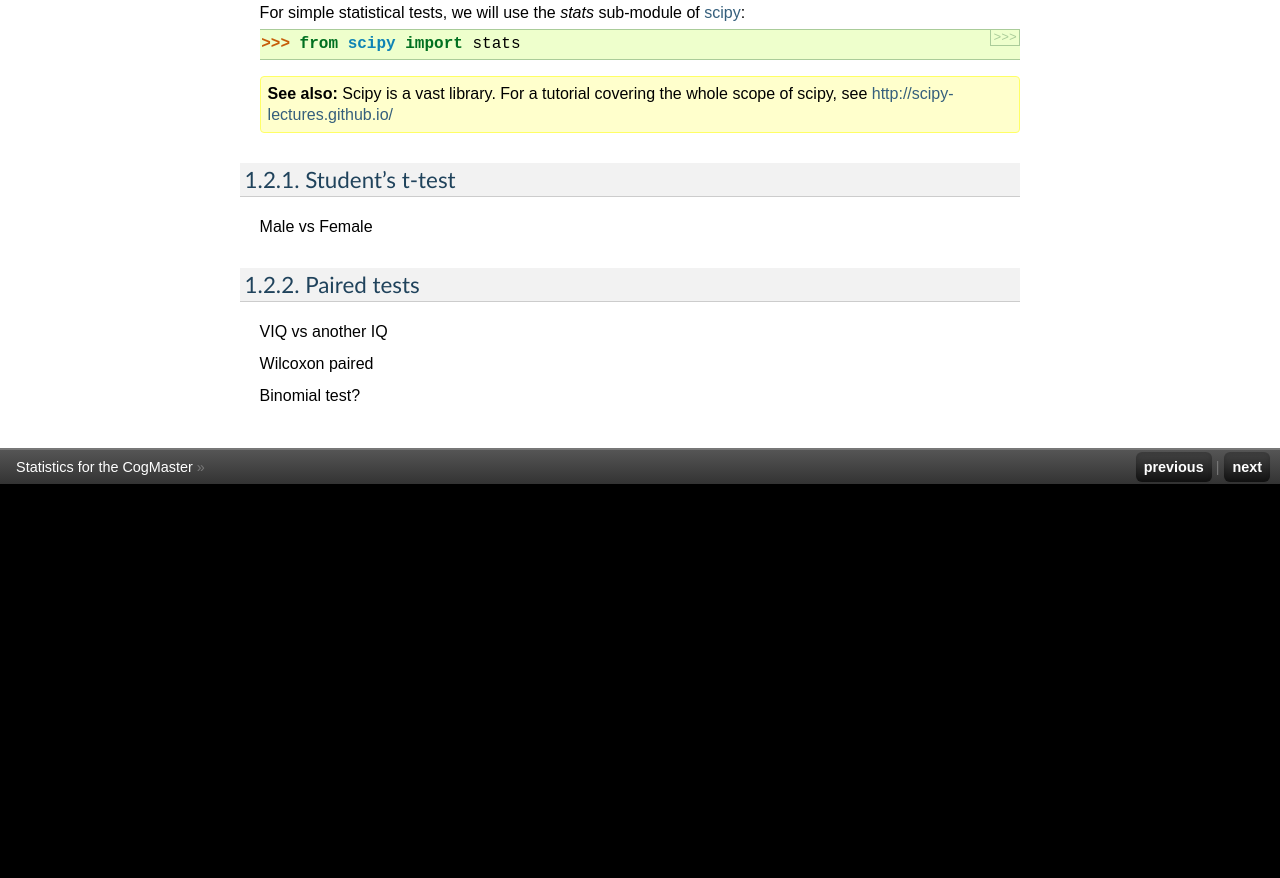
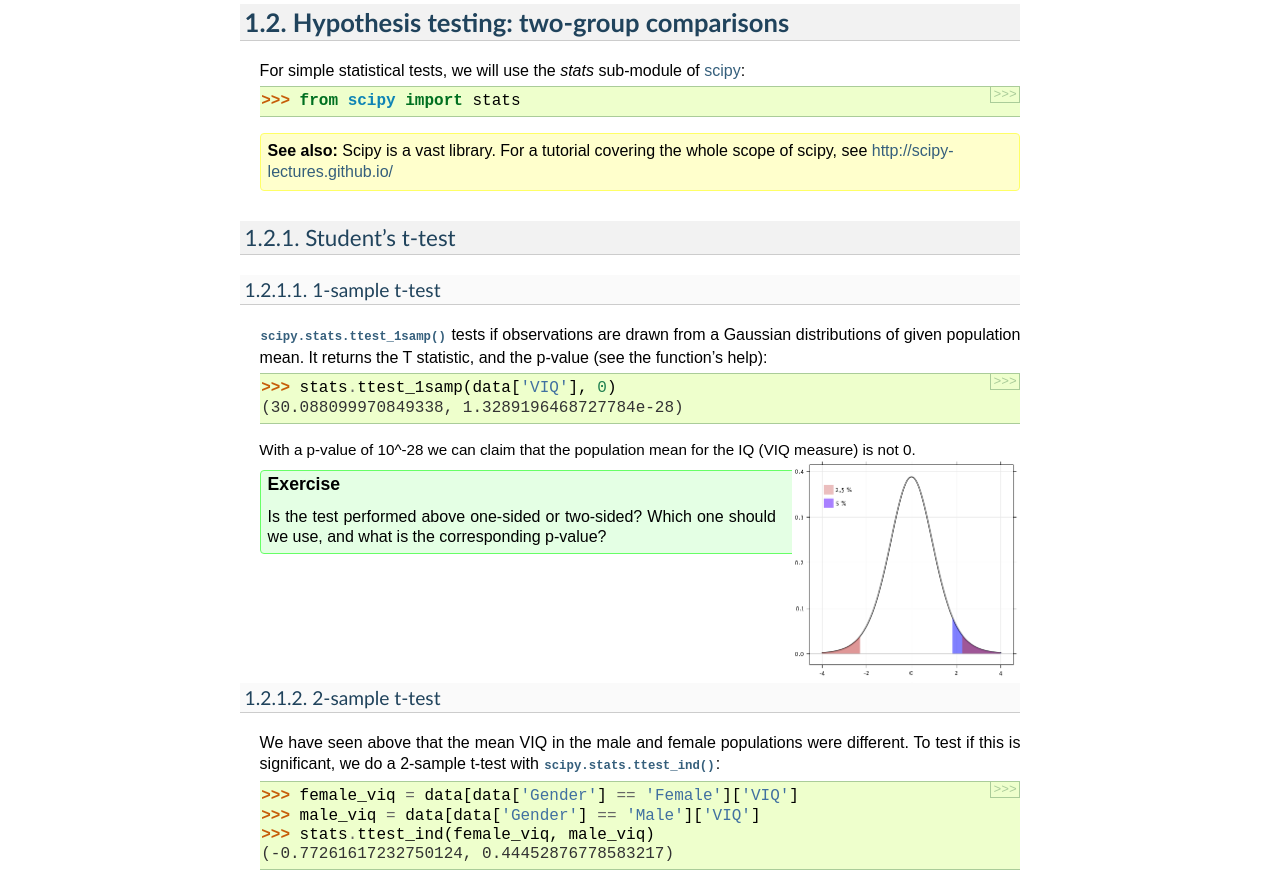
Before and after one commit to cogmaster-stats/python-cogstats, a plain HTML site: page basic_statistics.html in a window 1280 px wide. Shown: the part 3022-3900 px from the top of the page. Before the commit the page ends 3506 px from the top, so only its background shows below. Drawn offline with Linux system fonts and the light colour scheme.

Commit message:
Make install

```diff
--- a/_static/nature.css
+++ b/_static/nature.css
@@ -140,6 +140,10 @@ div.body h2 {
 
 div.body h3, div.body hr {
     margin-top: 30px;
+}
+
+div.body h4 {
+    background-color: #FAFAFA;
 }
 
 div.body hr.docutils {
--- a/basic_statistics.html
+++ b/basic_statistics.html
@@ -274,6 +274,10 @@ to do so?).</li>
 <div class="newline"></div><span class="gp">... </span>    <span class="k">print</span> <span class="n">name</span><span class="p">,</span> <span class="n">np</span><span class="o">.</span><span class="n">mean</span><span class="p">(</span><span class="n">value</span><span class="p">)</span>
 <div class="newline"></div><span class="go">Female 109.45</span>
 <div class="newline"></div><span class="go">Male 115.25</span>
+<div class="newline"></div>
+<div class="newline"></div><span class="gp">&gt;&gt;&gt; </span><span class="c"># Simpler selector</span>
+<div class="newline"></div><span class="gp">&gt;&gt;&gt; </span><span class="n">data</span><span class="p">[</span><span class="n">data</span><span class="p">[</span><span class="s">&#39;Gender&#39;</span><span class="p">]</span> <span class="o">==</span> <span class="s">&#39;Female&#39;</span><span class="p">][</span><span class="s">&#39;VIQ&#39;</span><span class="p">]</span><span class="o">.</span><span class="n">mean</span><span class="p">()</span>
+<div class="newline"></div><span class="go">109.45</span>
 <div class="newline"></div></pre></div>
 </div>
 <div class="line-block">
@@ -310,7 +314,39 @@ scipy, see <a class="reference external" href="http://scipy-lectures.github.io/"
 </div>
 <div class="section" id="student-s-t-test">
 <h3>1.2.1. Student&#8217;s t-test<a class="headerlink" href="#student-s-t-test" title="Permalink to this headline">¶</a></h3>
-<p>Male vs Female</p>
+<div class="section" id="sample-t-test">
+<h4>1.2.1.1. 1-sample t-test<a class="headerlink" href="#sample-t-test" title="Permalink to this headline">¶</a></h4>
+<p><a class="reference external" href="http://docs.scipy.org/doc/scipy/reference/generated/scipy.stats.ttest_1samp.html#scipy.stats.ttest_1samp" title="(in SciPy v0.13.0)"><tt class="xref py py-func docutils literal"><span class="pre">scipy.stats.ttest_1samp()</span></tt></a> tests if observations are drawn from a
+Gaussian distributions of given population mean. It returns the T
+statistic, and the p-value (see the function&#8217;s help):</p>
+<div class="highlight-python"><div class="highlight"><pre><span class="gp">&gt;&gt;&gt; </span><span class="n">stats</span><span class="o">.</span><span class="n">ttest_1samp</span><span class="p">(</span><span class="n">data</span><span class="p">[</span><span class="s">&#39;VIQ&#39;</span><span class="p">],</span> <span class="mi">0</span><span class="p">)</span>
+<div class="newline"></div><span class="go">(30.088099970849338, 1.3289196468727784e-28)</span>
+<div class="newline"></div></pre></div>
+</div>
+<div class="admonition tip">
+<p class="first admonition-title">Tip</p>
+<p class="last">With a p-value of 10^-28 we can claim that the population mean for
+the IQ (VIQ measure) is not 0.</p>
+</div>
+<a class="reference internal image-reference" href="_images/two_sided.png"><img alt="_images/two_sided.png" class="align-right" src="_images/two_sided.png" style="width: 228.5px; height: 223.5px;" /></a>
+<div class="green topic">
+<p class="topic-title first"><strong>Exercise</strong></p>
+<p>Is the test performed above one-sided or two-sided? Which one should
+we use, and what is the corresponding p-value?</p>
+</div>
+</div>
+<div class="section" id="id1">
+<h4>1.2.1.2. 2-sample t-test<a class="headerlink" href="#id1" title="Permalink to this headline">¶</a></h4>
+<p>We have seen above that the mean VIQ in the male and female populations
+were different. To test if this is significant, we do a 2-sample t-test
+with <a class="reference external" href="http://docs.scipy.org/doc/scipy/reference/generated/scipy.stats.ttest_ind.html#scipy.stats.ttest_ind" title="(in SciPy v0.13.0)"><tt class="xref py py-func docutils literal"><span class="pre">scipy.stats.ttest_ind()</span></tt></a>:</p>
+<div class="highlight-python"><div class="highlight"><pre><span class="gp">&gt;&gt;&gt; </span><span class="n">female_viq</span> <span class="o">=</span> <span class="n">data</span><span class="p">[</span><span class="n">data</span><span class="p">[</span><span class="s">&#39;Gender&#39;</span><span class="p">]</span> <span class="o">==</span> <span class="s">&#39;Female&#39;</span><span class="p">][</span><span class="s">&#39;VIQ&#39;</span><span class="p">]</span>
+<div class="newline"></div><span class="gp">&gt;&gt;&gt; </span><span class="n">male_viq</span> <span class="o">=</span> <span class="n">data</span><span class="p">[</span><span class="n">data</span><span class="p">[</span><span class="s">&#39;Gender&#39;</span><span class="p">]</span> <span class="o">==</span> <span class="s">&#39;Male&#39;</span><span class="p">][</span><span class="s">&#39;VIQ&#39;</span><span class="p">]</span>
+<div class="newline"></div><span class="gp">&gt;&gt;&gt; </span><span class="n">stats</span><span class="o">.</span><span class="n">ttest_ind</span><span class="p">(</span><span class="n">female_viq</span><span class="p">,</span> <span class="n">male_viq</span><span class="p">)</span>
+<div class="newline"></div><span class="go">(-0.77261617232750124, 0.44452876778583217)</span>
+<div class="newline"></div></pre></div>
+</div>
+</div>
 </div>
 <div class="section" id="paired-tests">
 <h3>1.2.2. Paired tests<a class="headerlink" href="#paired-tests" title="Permalink to this headline">¶</a></h3>
```
Also changed, not shown: index.html (+5 -1 lines), _images/two_sided.png (added), _sources/basic_statistics.txt, searchindex.js, 2 other files.
